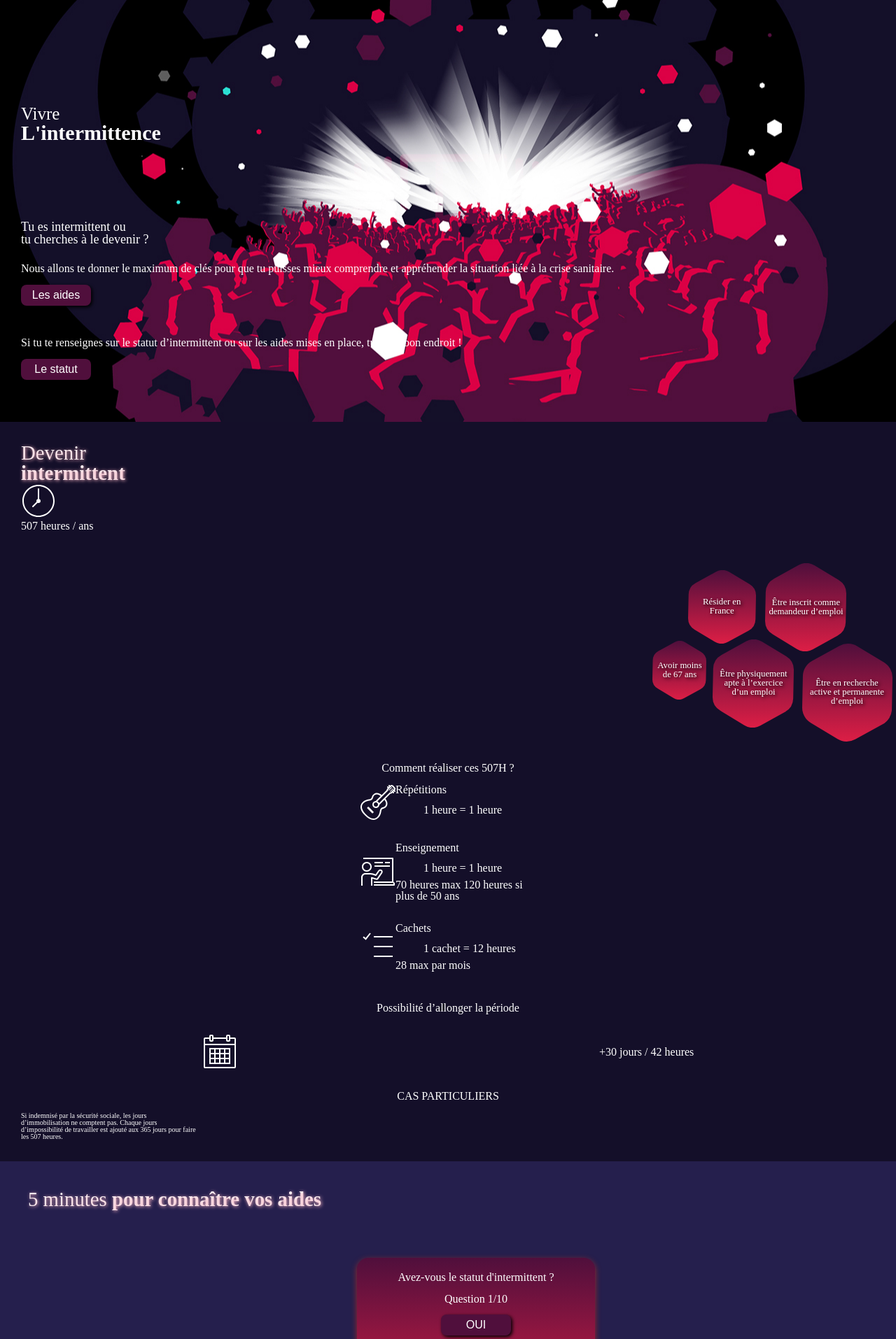
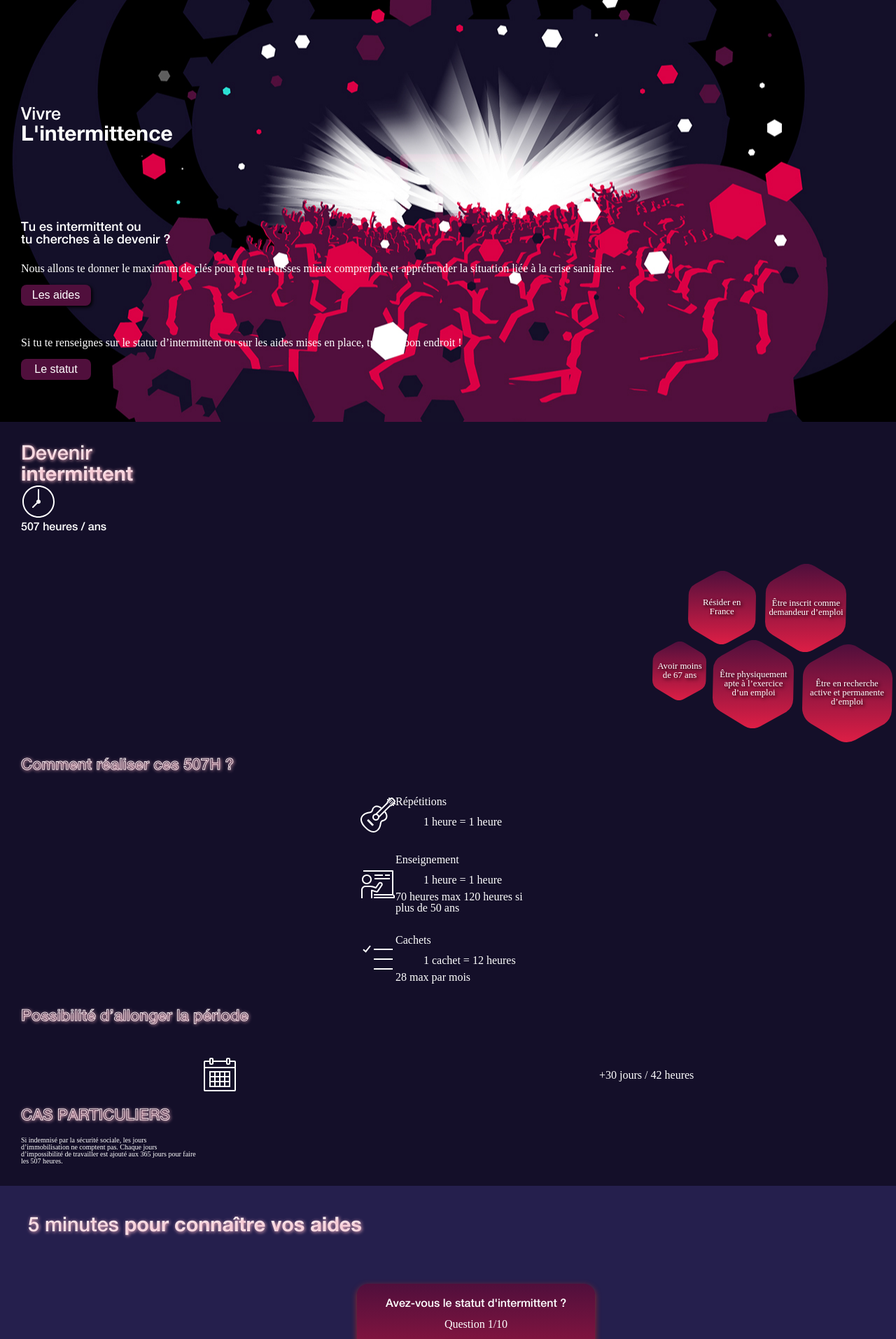
Before and after one commit to MisterAzix/vivre-intermittence, a Jekyll site: the page built from index.md, in a window 1280 px wide. Shown: the top 1914 px of the page at 70% size. Built offline with Jekyll 4.4.1, drawn with Linux system fonts in a browser that asks for light colours.

Commit message:
Subtitle Neon component

```diff
--- a/_includes/pages/sections/status.html
+++ b/_includes/pages/sections/status.html
@@ -18,7 +18,7 @@
 
     <!-- Comment réaliser ces 507H  -->
     <div>
-        <h3 class="titre3">Comment réaliser ces 507H ?</h3>
+        {% include components/subtitle_neon.html subtitle='Comment réaliser ces 507H ?' %}
 
         <div class="howto-container">
             {% include components/howto.html icon="/assets/img/icon/icon_guitar.svg" title="Répétitions" subtitle="1 heure = 1 heure" %}
@@ -28,7 +28,7 @@
     </div>
 
     <!-- Possibilité d’allonger la période  -->
-    <h3 class="titre3">Possibilité d’allonger la période</h3>
+    {% include components/subtitle_neon.html subtitle='Possibilité d’allonger la période' %}
     <div class="calendrier">
         <img src="/assets/img/icon/icon_calendar.svg" class="calendar" />
         <span>+30 jours / 42 heures </span>
@@ -36,7 +36,7 @@
 
     <!-- CAS PARTICULIERS  -->
     <div>
-        <h3 class="cas">CAS PARTICULIERS</h3>
+        {% include components/subtitle_neon.html subtitle='CAS PARTICULIERS' %}
         <p class="text-addition">
             Si indemnisé par la sécurité sociale, les jours d’immobilisation ne
             comptent pas. Chaque jours d’impossibilité de travailler est ajouté
--- a/_sass/base/_typography.scss
+++ b/_sass/base/_typography.scss
@@ -1,3 +1,28 @@
-.bold {
+@font-face {
+    font-family: "Helvetica-Neue";
+    src: url("/assets/font/HelveticaNeue.ttf") format("truetype");
+    font-weight: normal;
+}
+
+@font-face {
+    font-family: "Helvetica-Neue";
+    src: url("/assets/font/HelveticaNeueBold.ttf") format("truetype");
     font-weight: bold;
 }
+
+@font-face {
+    font-family: "Helvetica-Neue";
+    src: url("/assets/font/HelveticaNeueMedium.ttf") format("truetype");
+    font-weight: medium;
+}
+
+h1,
+h2,
+h3 {
+    font-family: "Helvetica-Neue";
+    font-weight: normal;
+
+    .bold {
+        font-weight: bold;
+    }
+}
--- /dev/null
+++ b/_sass/components/_subtitle_neon.scss
@@ -0,0 +1,21 @@
+.subtitle-neon {
+    width: 100%;
+    position: relative;
+    margin: 20px 0;
+
+    .subtitle-neon-main {
+        font-size: 1.4rem;
+        -webkit-text-stroke-width: 1px;
+        -webkit-text-stroke-color: white;
+        color: transparent;
+    }
+
+    .subtitle-neon-shadow {
+        font-size: 1.4rem;
+        position: absolute;
+        top: 1px;
+        left: 1px;
+        color: transparent;
+        text-shadow: 0 0px 5px #f2b1c0;
+    }
+}
--- a/_sass/main.scss
+++ b/_sass/main.scss
@@ -14,6 +14,7 @@
 @import 'components/small_button';
 @import 'components/howto';
 @import 'components/social_items';
+@import 'components/subtitle_neon';
 @import 'components/subtitle';
 
 /* LAYOUT */
```
Also changed, not shown: _includes/components/subtitle_neon.html (renamed from _includes/components/subtitle-neon.html), assets/font/HelveticaNeue.ttf (added), assets/font/HelveticaNeueBold.ttf (added), assets/font/HelveticaNeueMedium.ttf (added).
